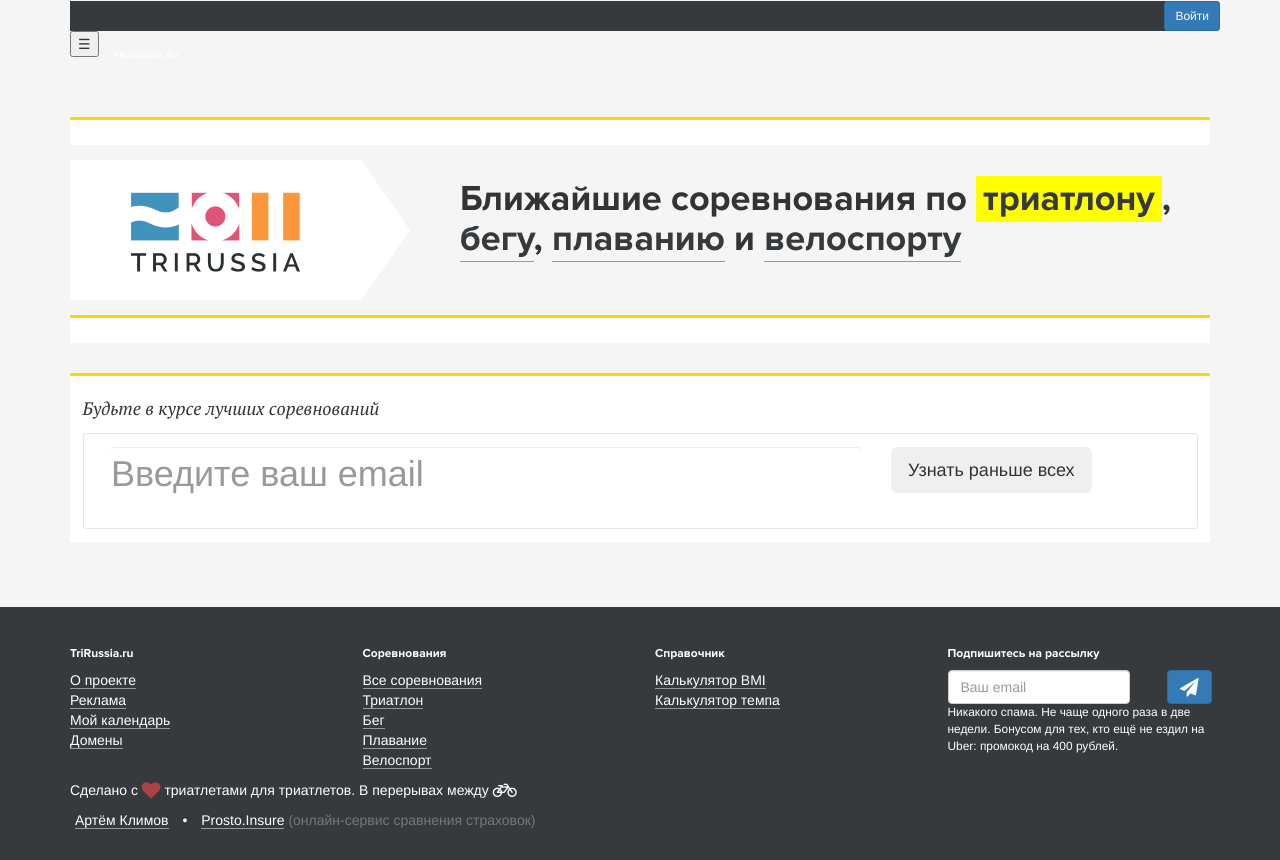
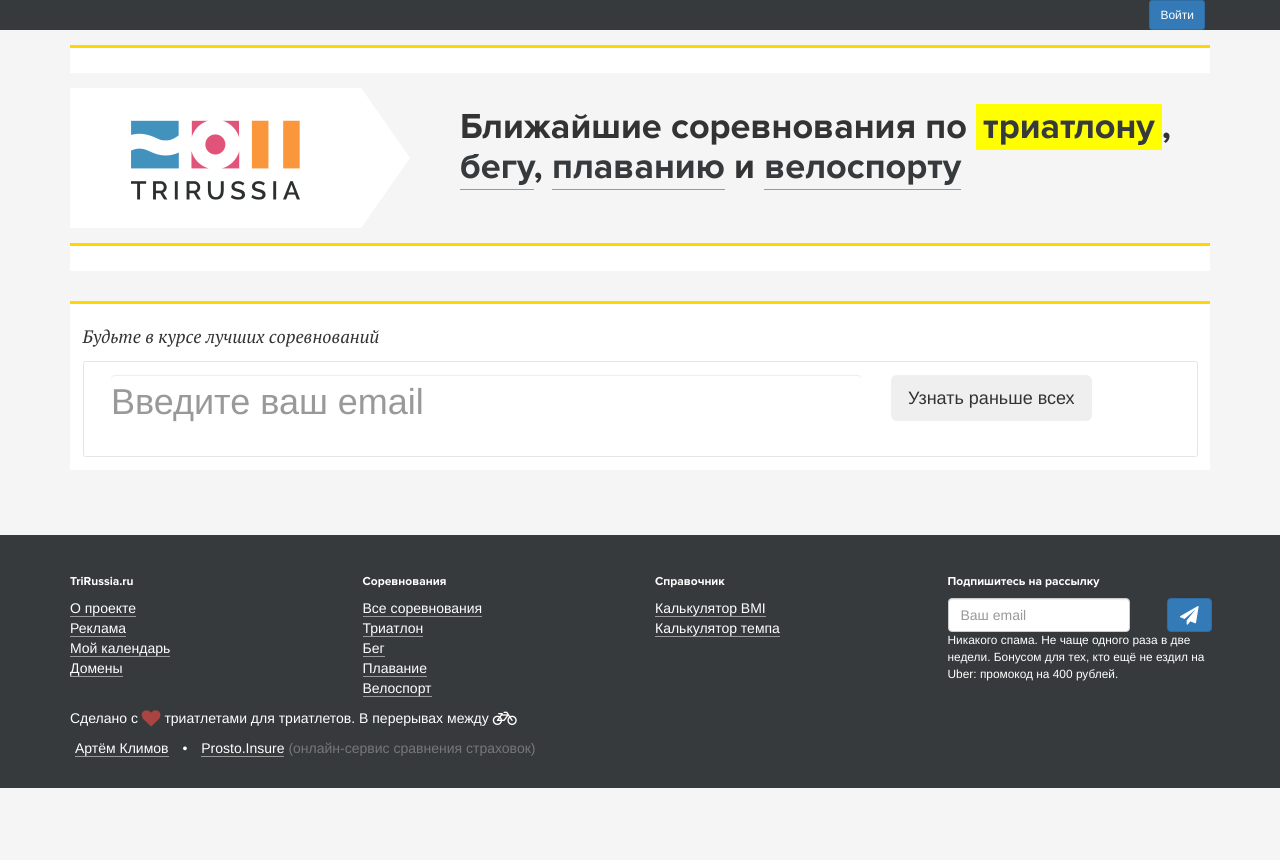
Before and after one commit to klimovcom/trirussia.ru, a Yii app: template frontend/views/site/index.php in a window 1280 px wide. After the commit the page ends 788 px from the top, so only its background shows below. Run offline with PHP 8.4 and a stand-in for Yii, Linux system fonts and the light colour scheme; the template is opened without the code that fills it, so the values that code supplies are empty; some libraries are stand-ins or nearby versions.

Commit message:
Переделка меню

```diff
--- a/frontend/views/layouts/main.php
+++ b/frontend/views/layouts/main.php
@@ -53,8 +53,6 @@
 
 <body>
 <?php $this->beginBody() ?>
-<nav class="navbar navbar-full navbar-dark bg-inverse">
-    <div class="container">
 <nav class="nav nav-inline c-nav">
 	<div class="container">
 		<div class="pull-left">
@@ -77,18 +75,6 @@
 			</ul>
         </div>
         <div class="clearfix"></div>
-            </div>
-        </nav>
-        <ul class="nav navbar-nav hidden-md-up">
-            <li class="nav-item">
-                <button class="navbar-toggler" type="button" data-toggle="collapse" data-target="#exCollapsingNavbar">
-                    &#9776;
-                </button>
-            </li>
-            <li class="nav-item">
-                <a class="nav-link nav-logo" href="/">TriRussia.ru</a>
-            </li>
-        </ul>
 	</div>
 </nav>
 <div class="modal fade" id="openUser" tabindex="-1" role="dialog" aria-labelledby="myModalLabel" aria-hidden="true">
--- a/frontend/widgets/auth/Auth.php
+++ b/frontend/widgets/auth/Auth.php
@@ -25,9 +25,6 @@
             '<i class="fa fa-facebook-square fa-lg"></i>&nbsp;&nbsp;Войти через Facebook',
             ['class' => 'btn-secondary btn-lg ' . $client->getName()]
         );
-        if (!array_key_exists('class', $htmlOptions)) {
-            $htmlOptions['class'] = 'auth-link ' . $client->getName();
-        }
 
         $viewOptions = $client->getViewOptions();
         if (empty($viewOptions['widget'])) {
@@ -67,5 +64,4 @@
         }
     }
 
-
 }
```
Lines whose indentation alone changed are shown as unchanged.
